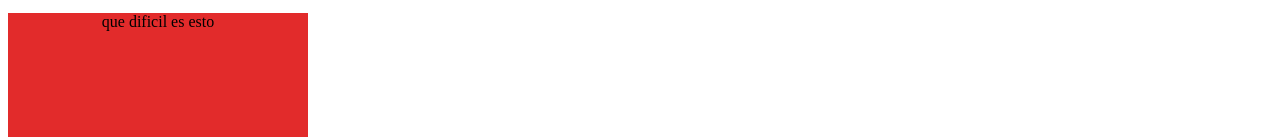
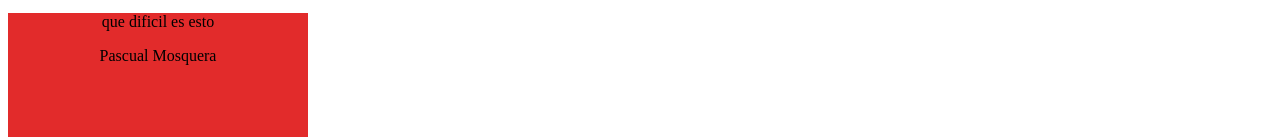
Before and after one commit to AndresEstebanPatino/master-class-git, a plain HTML site: page index.html in a window 1280 px wide. Shown: the part 435-572 px from the top of the page. Drawn offline with Linux system fonts and the light colour scheme.

Commit message:
Pascual Mosquera

```diff
--- a/index.html
+++ b/index.html
@@ -15,6 +15,8 @@
     </div>
     <div class="cuadro2">
     <P>que dificil es esto</P>
+    <p>Pascual Mosquera</p>
+
 
     </div>
 </body>
```
